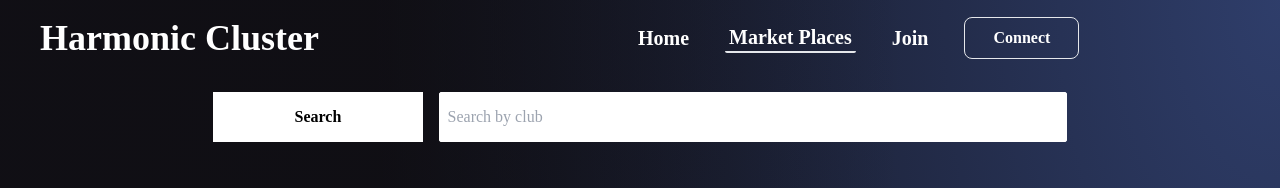
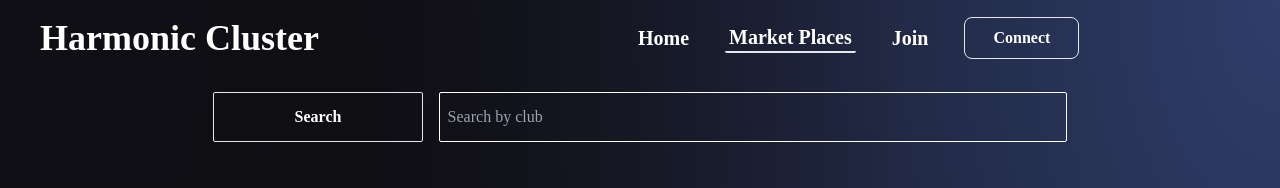
Before and after one commit to mzmarshall1278/nft-wars, a Next.js app: page /marketplace in a window 1280 px wide. Shown: the top 188 px of the page. Built offline with nearby package versions, Linux system fonts and the light colour scheme; data requests are answered from the project's data file; a web font is replaced by a local one.

Commit message:
updated some styles

```diff
--- a/pages/marketplace/index.js
+++ b/pages/marketplace/index.js
@@ -5,8 +5,8 @@ const MarketPlace = ({data}) => {
         <div className='min-h-screen overflow-x-hidden bg-repeat-y bg-cover'>
 
                 <div className="w-2/3 mx-auto flex mt-4">
-                    <button className="w-1/4 bg-white text-black duration-300  hover:bg-[#ffffff31] hover:text-white outline-none text-center font-bold">Search</button>
-                    <input type="text" placeholder="Search by club" className="w-3/4 outline-none py-3 px-2 border ml-4 border-white rounded-sm"/>
+                    <button className="w-1/4 bg-transparent border rounded-sm text-white duration-300  hover:bg-[#ffffff31] hover:text-white outline-none text-center font-bold">Search</button>
+                    <input type="text" placeholder="Search by club" className="w-3/4 outline-none py-3 px-2 border ml-4 border-white text-white rounded-sm bg-transparent"/>
                 </div>
 
                 <div className="grid gap-3 grid-cols-4 mt-12 w-5/6  mx-auto">
```
